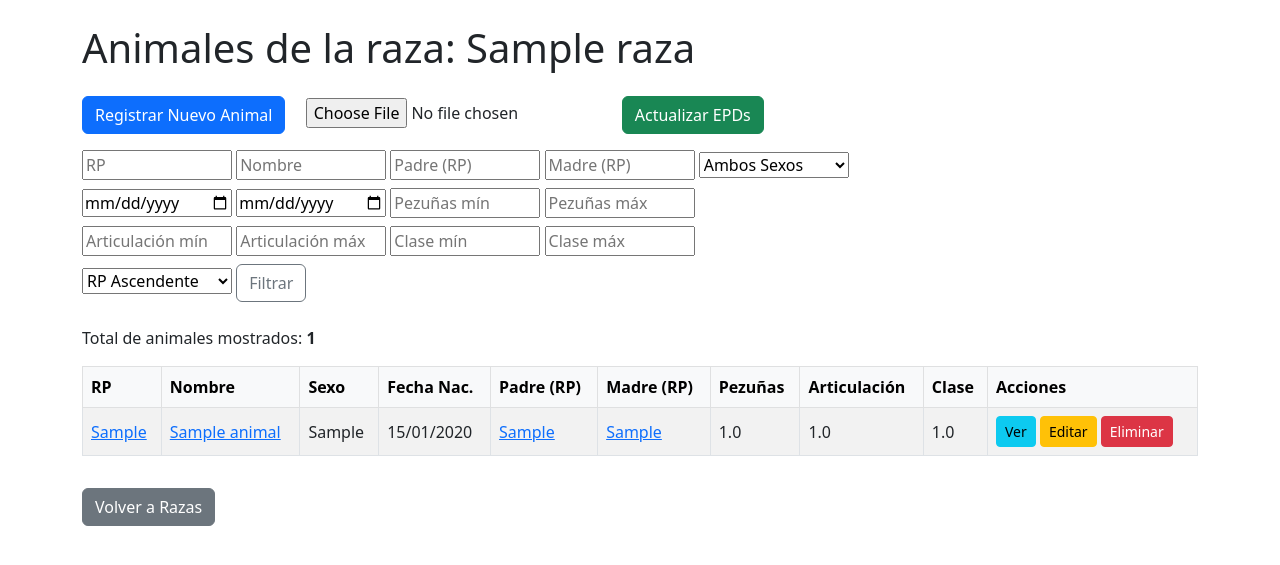
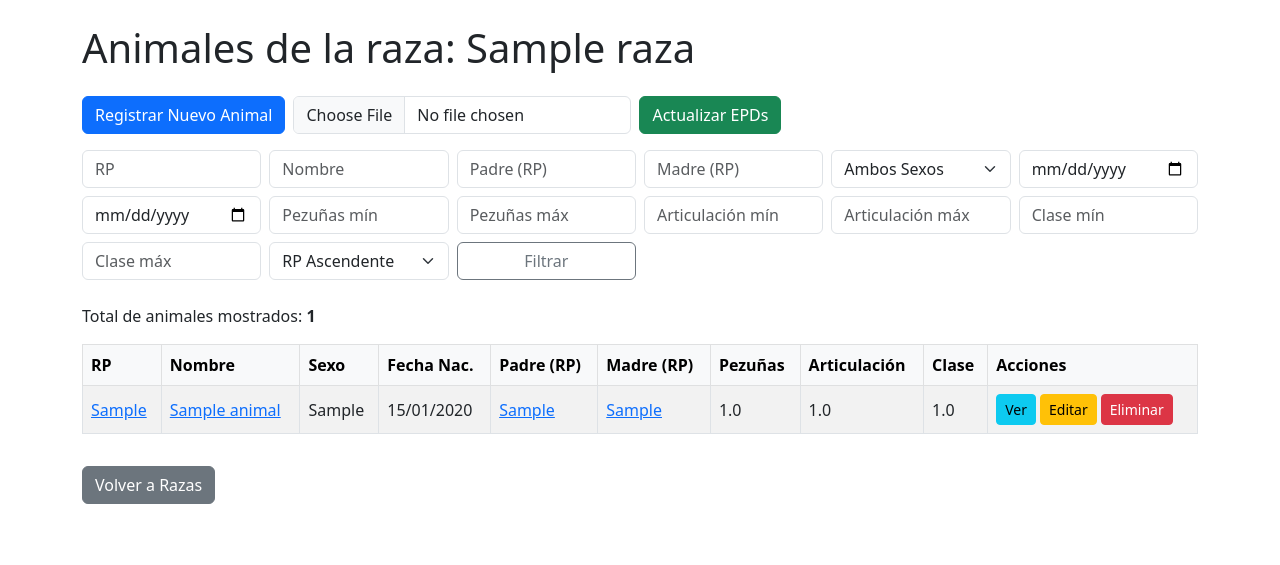
Before and after one commit to Fermin2107/Genetics, a Flask app: page /raza/1 in a window 1280 px wide. Shown: the part 56-621 px from the top of the page. Run offline with Flask 3, Linux system fonts and the light colour scheme; a user stored in the database is signed in; tables that the repository leaves empty hold one stand-in row (values such as "Sample post").

Commit message:
Refactor raza.html for improved layout and styling
Updated the layout and styling of the raza.html template for better aesthetics and usability.

```diff
--- a/templates/raza.html
+++ b/templates/raza.html
@@ -2,52 +2,73 @@
 {% block content %}
 <h1 class="mb-4">Animales de la raza: {{ raza.nombre }}</h1>
 
-<!-- Botones de acción (Estilo Original) -->
-<div class="mb-3">
+<!-- Botones de acción -->
+<div class="d-flex flex-wrap gap-2 align-items-center mb-3">
     <a href="{{ url_for('registrar_animal', raza_id=raza.id) }}" class="btn btn-primary">Registrar Nuevo Animal</a>
-
-    <form method="post" action="{{ url_for('actualizar_epds_excel', raza_id=raza.id) }}" enctype="multipart/form-data" style="display: inline-block; margin-left: 1rem;">
-        <input type="file" name="archivo" accept=".xls,.xlsx" required>
-        <button type="submit" class="btn btn-success">Actualizar EPDs</button>
+    <form method="post" action="{{ url_for('actualizar_epds_excel', raza_id=raza.id) }}" enctype="multipart/form-data" class="d-inline-flex gap-2">
+        <input type="file" name="archivo" class="form-control" accept=".xls,.xlsx" required>
+        <button type="submit" class="btn btn-success flex-shrink-0">Actualizar EPDs</button>
     </form>
 </div>
 
-
-<!-- Formulario de filtros (Estilo Original pero funcional) -->
-<form action="{{ url_for('ver_raza', raza_id=raza.id) }}" method="get" class="mb-4">
-    <!-- Fila 1 de filtros -->
-    <div class="mb-2">
-        <input type="text" class="form-control-inline" style="width: 150px;" name="rp" placeholder="RP" value="{{ request.args.get('rp', '') }}">
-        <input type="text" class="form-control-inline" style="width: 150px;" name="nombre" placeholder="Nombre" value="{{ request.args.get('nombre', '') }}">
-        <input type="text" class="form-control-inline" style="width: 150px;" name="padre" placeholder="Padre (RP)" value="{{ request.args.get('padre', '') }}">
-        <input type="text" class="form-control-inline" style="width: 150px;" name="madre" placeholder="Madre (RP)" value="{{ request.args.get('madre', '') }}">
-        <select name="sexo" class="form-select-inline" style="width: 150px;">
+<!-- Formulario de filtros con estética limpia -->
+<form action="{{ url_for('ver_raza', raza_id=raza.id) }}" method="get" class="row g-2 mb-4">
+    <!-- Fila 1 -->
+    <div class="col-md-2">
+        <input type="text" class="form-control" name="rp" placeholder="RP" value="{{ request.args.get('rp', '') }}">
+    </div>
+    <div class="col-md-2">
+        <input type="text" class="form-control" name="nombre" placeholder="Nombre" value="{{ request.args.get('nombre', '') }}">
+    </div>
+    <div class="col-md-2">
+        <input type="text" class="form-control" name="padre" placeholder="Padre (RP)" value="{{ request.args.get('padre', '') }}">
+    </div>
+    <div class="col-md-2">
+        <input type="text" class="form-control" name="madre" placeholder="Madre (RP)" value="{{ request.args.get('madre', '') }}">
+    </div>
+    <div class="col-md-2">
+        <select name="sexo" class="form-select">
             <option value="">Ambos Sexos</option>
             <option value="Macho" {% if request.args.get('sexo') == 'Macho' %}selected{% endif %}>Macho</option>
             <option value="Hembra" {% if request.args.get('sexo') == 'Hembra' %}selected{% endif %}>Hembra</option>
         </select>
     </div>
-    <!-- Fila 2 de filtros -->
-    <div class="mb-2">
-        <input type="date" class="form-control-inline" style="width: 150px;" name="fecha_nac_min" title="Fecha de nacimiento mínima" value="{{ request.args.get('fecha_nac_min', '') }}">
-        <input type="date" class="form-control-inline" style="width: 150px;" name="fecha_nac_max" title="Fecha de nacimiento máxima" value="{{ request.args.get('fecha_nac_max', '') }}">
-        <input type="number" step="any" class="form-control-inline" style="width: 150px;" name="pezuñas_min" placeholder="Pezuñas mín" value="{{ request.args.get('pezuñas_min', '') }}">
-        <input type="number" step="any" class="form-control-inline" style="width: 150px;" name="pezuñas_max" placeholder="Pezuñas máx" value="{{ request.args.get('pezuñas_max', '') }}">
+    <div class="col-md-2">
+        <input type="date" class="form-control" name="fecha_nac_min" title="Fecha de nacimiento mínima" value="{{ request.args.get('fecha_nac_min', '') }}">
     </div>
-     <!-- Fila 3 de filtros -->
-    <div class="mb-2">
-        <input type="number" step="any" class="form-control-inline" style="width: 150px;" name="articulacion_min" placeholder="Articulación mín" value="{{ request.args.get('articulacion_min', '') }}">
-        <input type="number" step="any" class="form-control-inline" style="width: 150px;" name="articulacion_max" placeholder="Articulación máx" value="{{ request.args.get('articulacion_max', '') }}">
-        <input type="number" step="any" class="form-control-inline" style="width: 150px;" name="clase_min" placeholder="Clase mín" value="{{ request.args.get('clase_min', '') }}">
-        <input type="number" step="any" class="form-control-inline" style="width: 150px;" name="clase_max" placeholder="Clase máx" value="{{ request.args.get('clase_max', '') }}">
+
+    <!-- Fila 2 -->
+    <div class="col-md-2">
+        <input type="date" class="form-control" name="fecha_nac_max" title="Fecha de nacimiento máxima" value="{{ request.args.get('fecha_nac_max', '') }}">
     </div>
-    <!-- Fila 4 de filtros y botón -->
-    <div class="mb-2">
-        <select name="orden" class="form-select-inline" style="width: 150px;">
+    <div class="col-md-2">
+        <input type="number" step="any" class="form-control" name="pezuñas_min" placeholder="Pezuñas mín" value="{{ request.args.get('pezuñas_min', '') }}">
+    </div>
+    <div class="col-md-2">
+        <input type="number" step="any" class="form-control" name="pezuñas_max" placeholder="Pezuñas máx" value="{{ request.args.get('pezuñas_max', '') }}">
+    </div>
+    <div class="col-md-2">
+        <input type="number" step="any" class="form-control" name="articulacion_min" placeholder="Articulación mín" value="{{ request.args.get('articulacion_min', '') }}">
+    </div>
+    <div class="col-md-2">
+        <input type="number" step="any" class="form-control" name="articulacion_max" placeholder="Articulación máx" value="{{ request.args.get('articulacion_max', '') }}">
+    </div>
+    <div class="col-md-2">
+        <input type="number" step="any" class="form-control" name="clase_min" placeholder="Clase mín" value="{{ request.args.get('clase_min', '') }}">
+    </div>
+
+    <!-- Fila 3 -->
+    <div class="col-md-2">
+        <input type="number" step="any" class="form-control" name="clase_max" placeholder="Clase máx" value="{{ request.args.get('clase_max', '') }}">
+    </div>
+    <div class="col-md-2">
+        <select name="orden" class="form-select">
             <option value="asc" {% if orden == 'asc' %}selected{% endif %}>RP Ascendente</option>
             <option value="desc" {% if orden == 'desc' %}selected{% endif %}>RP Descendente</option>
         </select>
-        <button type="submit" class="btn btn-outline-secondary">Filtrar</button>
+    </div>
+    <div class="col-md-2">
+        <button type="submit" class="btn btn-outline-secondary w-100">Filtrar</button>
     </div>
 </form>
 
@@ -82,11 +103,13 @@
                 <td>{{ animal.articulacion }}</td>
                 <td>{{ animal.clase }}</td>
                 <td>
-                    <a href="{{ url_for('ficha_animal', id=animal.id) }}" class="btn btn-info btn-sm">Ver</a>
-                    <a href="{{ url_for('editar_animal', id=animal.id) }}" class="btn btn-warning btn-sm">Editar</a>
-                    <form method="post" action="{{ url_for('eliminar_animal', id=animal.id) }}" style="display:inline;" onsubmit="return confirm('¿Estás seguro de que quieres eliminar este animal?');">
-                        <button type="submit" class="btn btn-danger btn-sm">Eliminar</button>
-                    </form>
+                    <div class="d-flex gap-1">
+                        <a href="{{ url_for('ficha_animal', id=animal.id) }}" class="btn btn-info btn-sm">Ver</a>
+                        <a href="{{ url_for('editar_animal', id=animal.id) }}" class="btn btn-warning btn-sm">Editar</a>
+                        <form method="post" action="{{ url_for('eliminar_animal', id=animal.id) }}" style="display:inline;" onsubmit="return confirm('¿Estás seguro de que quieres eliminar este animal?');">
+                            <button type="submit" class="btn btn-danger btn-sm">Eliminar</button>
+                        </form>
+                    </div>
                 </td>
             </tr>
             {% else %}
```
